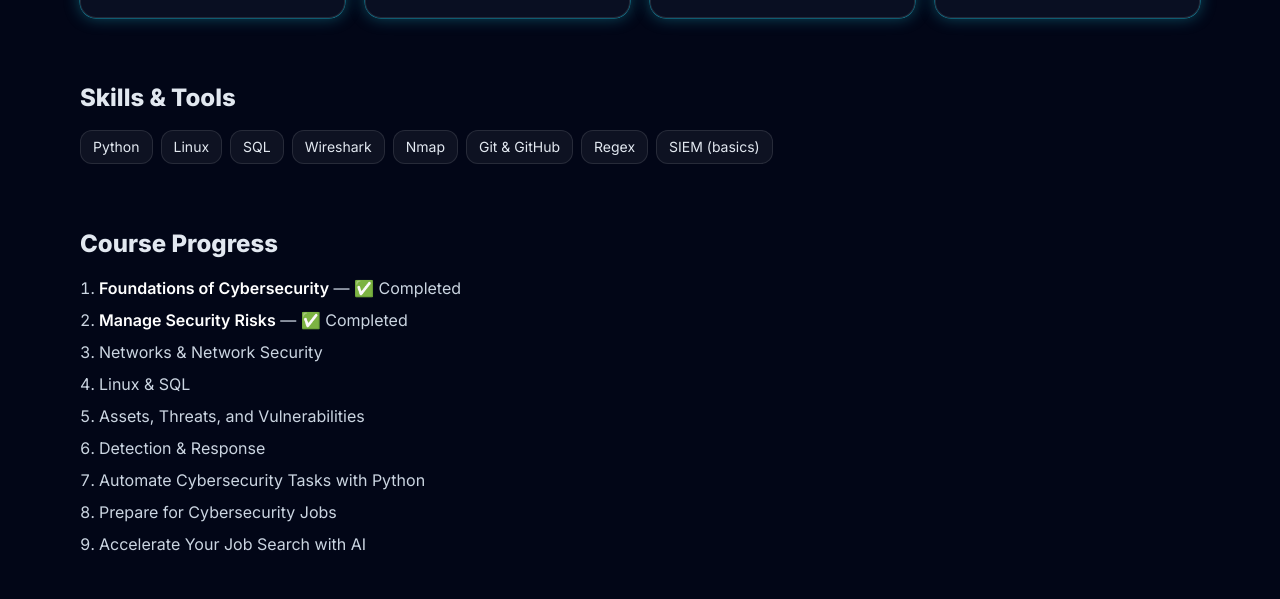
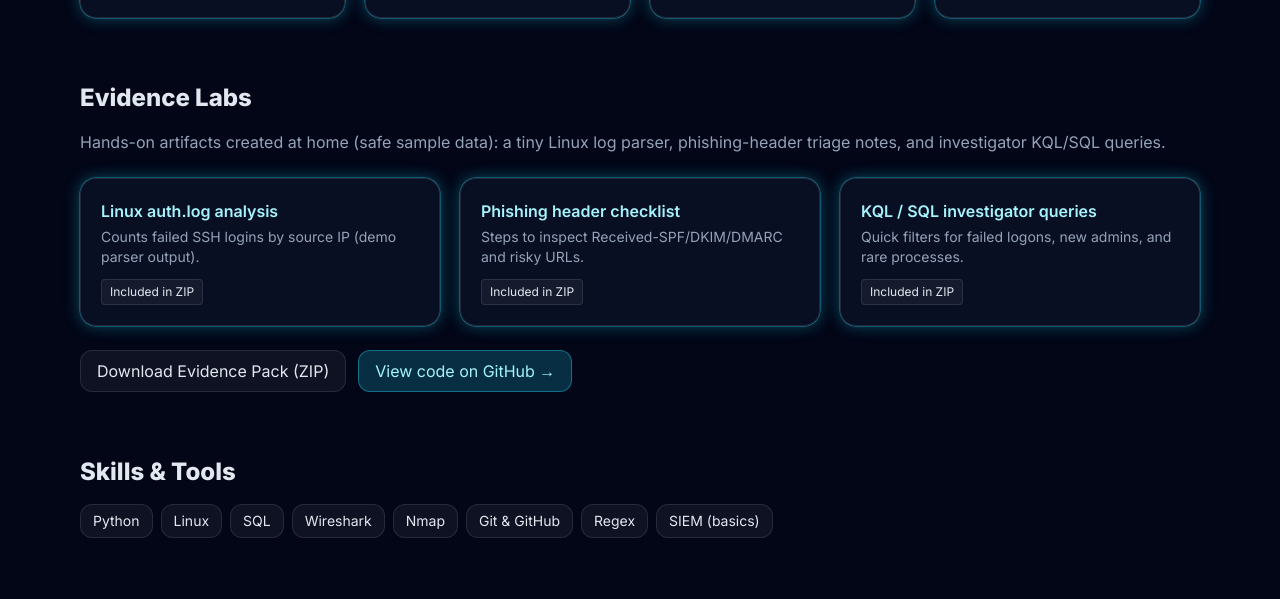
Before and after one commit to oceanasrat/cyber-portfolio, a plain HTML site: page index.html in a window 1280 px wide. Shown: the part 697-1296 px from the top of the page. Drawn offline with nearby package versions, Linux system fonts and the light colour scheme.

Commit message:
Update index.html

```diff
--- a/index.html
+++ b/index.html
@@ -129,7 +129,46 @@ print(Counter(ips).most_common(5))</code></pre>
       </div>
     </div>
   </section>
+<!-- EVIDENCE LABS -->
+<section id="evidence" class="mx-auto max-w-6xl px-4 py-8">
+  <h2 class="text-2xl font-bold mb-4">Evidence Labs</h2>
+  <p class="text-slate-400 mb-6">
+    Hands-on artifacts created at home (safe sample data): a tiny Linux log parser, phishing-header triage notes,
+    and investigator KQL/SQL queries.
+  </p>
 
+  <div class="grid sm:grid-cols-2 lg:grid-cols-3 gap-5">
+    <article class="rounded-2xl border border-white/10 p-5 bg-slate-900/60 neon">
+      <h3 class="text-cyan-200 font-semibold">Linux auth.log analysis</h3>
+      <p class="text-slate-400 text-sm mt-1">Counts failed SSH logins by source IP (demo parser output).</p>
+      <span class="mt-3 inline-block text-xs px-2 py-1 rounded bg-white/5 border border-white/10">Included in ZIP</span>
+    </article>
+
+    <article class="rounded-2xl border border-white/10 p-5 bg-slate-900/60 neon">
+      <h3 class="text-cyan-200 font-semibold">Phishing header checklist</h3>
+      <p class="text-slate-400 text-sm mt-1">Steps to inspect Received-SPF/DKIM/DMARC and risky URLs.</p>
+      <span class="mt-3 inline-block text-xs px-2 py-1 rounded bg-white/5 border border-white/10">Included in ZIP</span>
+    </article>
+
+    <article class="rounded-2xl border border-white/10 p-5 bg-slate-900/60 neon">
+      <h3 class="text-cyan-200 font-semibold">KQL / SQL investigator queries</h3>
+      <p class="text-slate-400 text-sm mt-1">Quick filters for failed logons, new admins, and rare processes.</p>
+      <span class="mt-3 inline-block text-xs px-2 py-1 rounded bg-white/5 border border-white/10">Included in ZIP</span>
+    </article>
+  </div>
+
+  <div class="mt-6 flex flex-wrap gap-3">
+    <!-- This links to the file you uploaded in the repo root -->
+    <a href="./wykiyanos-cyber-artifacts.zip"
+       class="px-4 py-2 rounded-xl bg-white/5 border border-white/10 hover:bg-white/10">
+      Download Evidence Pack (ZIP)
+    </a>
+    <a href="https://github.com/oceanasrat/cyber-portfolio" target="_blank" rel="noopener"
+       class="px-4 py-2 rounded-xl bg-cyan-400/20 text-cyan-200 border border-cyan-400/40 hover:bg-cyan-400/30">
+      View code on GitHub →
+    </a>
+  </div>
+</section>
   <!-- SKILLS -->
   <section id="skills" class="mx-auto max-w-6xl px-4 py-8">
     <h2 class="text-2xl font-bold mb-4">Skills & Tools</h2>
@@ -291,18 +330,5 @@ print(Counter(ips).most_common(5))</code></pre>
     box.addEventListener('click', (e) => { if (e.target === box) closeBox(); });
     document.addEventListener('keydown', (e) => { if (e.key === 'Escape') closeBox(); });
   }());
-</script>
-  // Toggle "View skills" / "Hide skills"
-  document.querySelectorAll('.skills-toggle').forEach(btn => {
-    const id = btn.getAttribute('data-target');
-    const label = btn.getAttribute('data-label') || 'View skills';
-    const box = document.getElementById(id);
-    btn.addEventListener('click', () => {
-      const hidden = box.classList.contains('hidden');
-      box.classList.toggle('hidden');
-      btn.textContent = hidden ? 'Hide skills' : label;
-    });
-  });
-</script>
 </body>
 </html>
```
